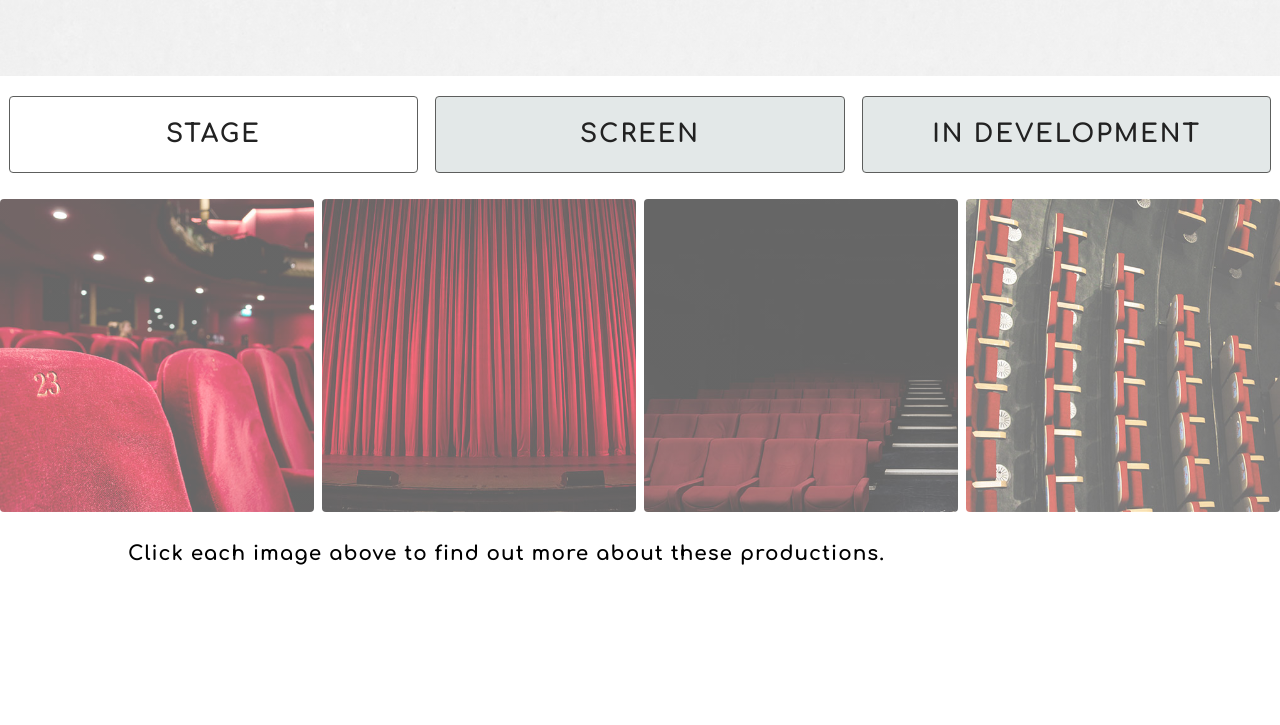
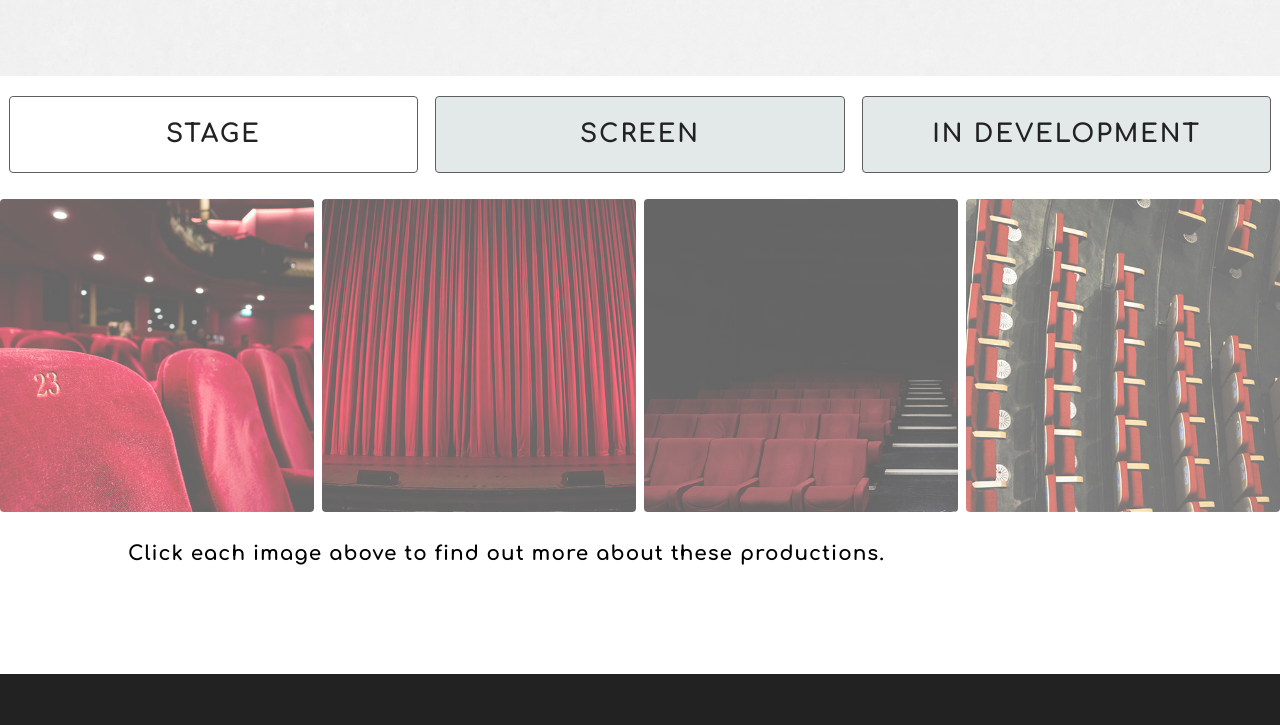
Before and after one commit to erinannette/Bri-Brown-Portfolio, a website: page writing.html in a window 1280 px wide. Shown: the part 164-889 px from the top of the page. Drawn offline with nearby package versions, Linux system fonts and the light colour scheme.

Commit message:
Fixed the footer issue on stage section

```diff
--- a/public/styles/style.css
+++ b/public/styles/style.css
@@ -1159,8 +1159,8 @@ footer {
       border-radius: 4px; }
   .section--wrapper .text-container {
     width: 80%;
-    height: 40vh;
-    margin: 0 auto; }
+    margin: 0 auto;
+    padding-bottom: 5%; }
     .section--wrapper .text-container p {
       padding: 5px 0; }
   .section--wrapper .in-dev--section, .section--wrapper .screen--section {
--- a/src/styles/partials/_writing.scss
+++ b/src/styles/partials/_writing.scss
@@ -135,8 +135,8 @@
     }
     .text-container {
         width: 80%;
-        height: 40vh;
         margin: 0 auto;
+        padding-bottom: 5%;
         p {
             padding: 5px 0;
         }
```
